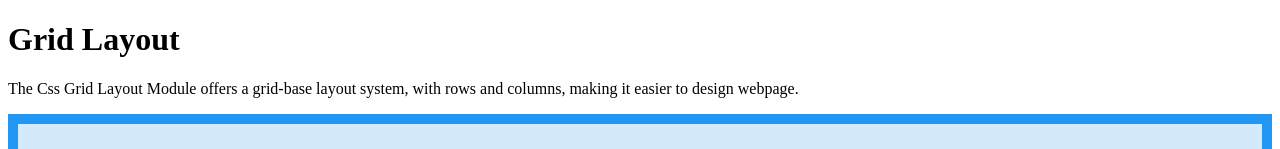
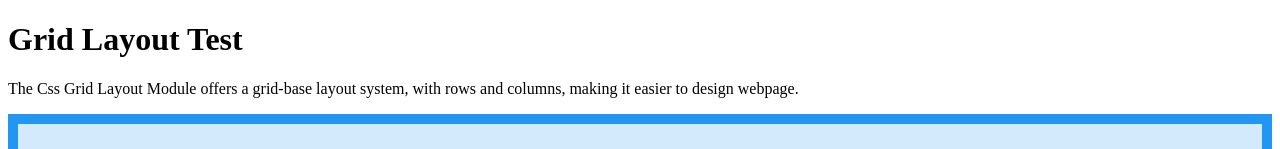
Before and after one commit to YankovWeb/testNew1, a plain HTML site: page index.html in a window 1280 px wide. Shown: the top 149 px of the page. Drawn offline with Linux system fonts and the light colour scheme.

Commit message:
feature-1 change the header text

```diff
--- a/index.html
+++ b/index.html
@@ -9,7 +9,7 @@
 </head>
 
 <body>
-  <h1>Grid Layout</h1>
+  <h1>Grid Layout Test</h1>
   <p>The Css Grid Layout Module offers a grid-base layout system, with rows and columns, making it easier to design
     webpage.</p>
 
```
